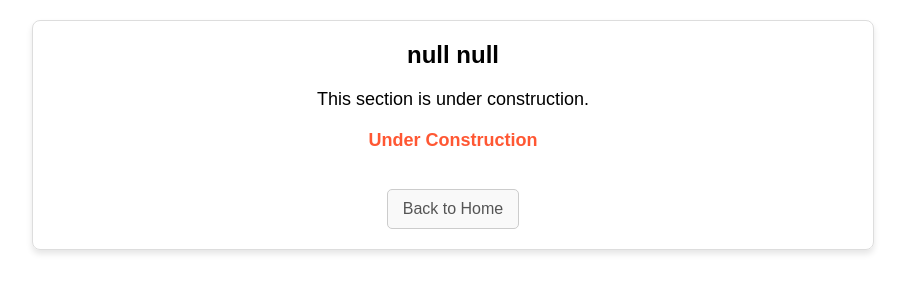
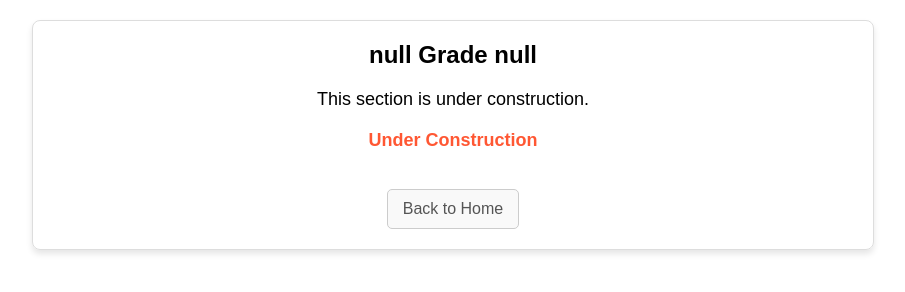
Before and after one commit to alexhan8/studycenter, a plain HTML site: page detail.html in a window 1280 px wide. Shown: the whole page, without its empty margins (187-1092 px from the left). Drawn offline with Linux system fonts and the light colour scheme.

Commit message:
Update detail.html

```diff
--- a/detail.html
+++ b/detail.html
@@ -138,7 +138,7 @@
                 });
             } else {
                 // Show "Under Construction" message above "Back to Home" button
-                titleElement.textContent = `${grade} ${subject}`;
+                titleElement.textContent = `${grade} Grade ${subject}`;
                 contentElement.textContent = "This section is under construction.";
                 linkListElement.innerHTML = ""; // Clear any existing links
                 const underConstructionMessage = document.createElement("p");
```
